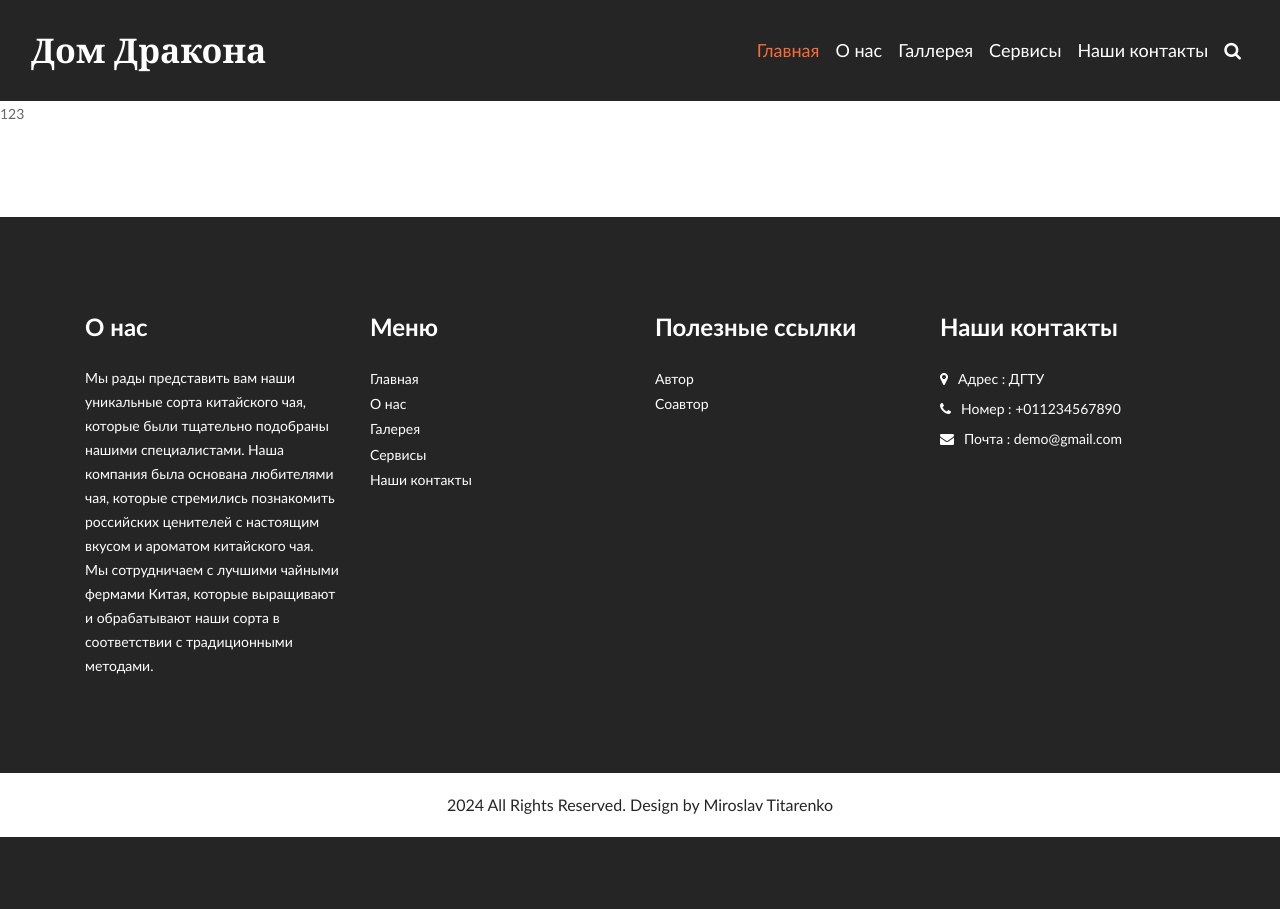
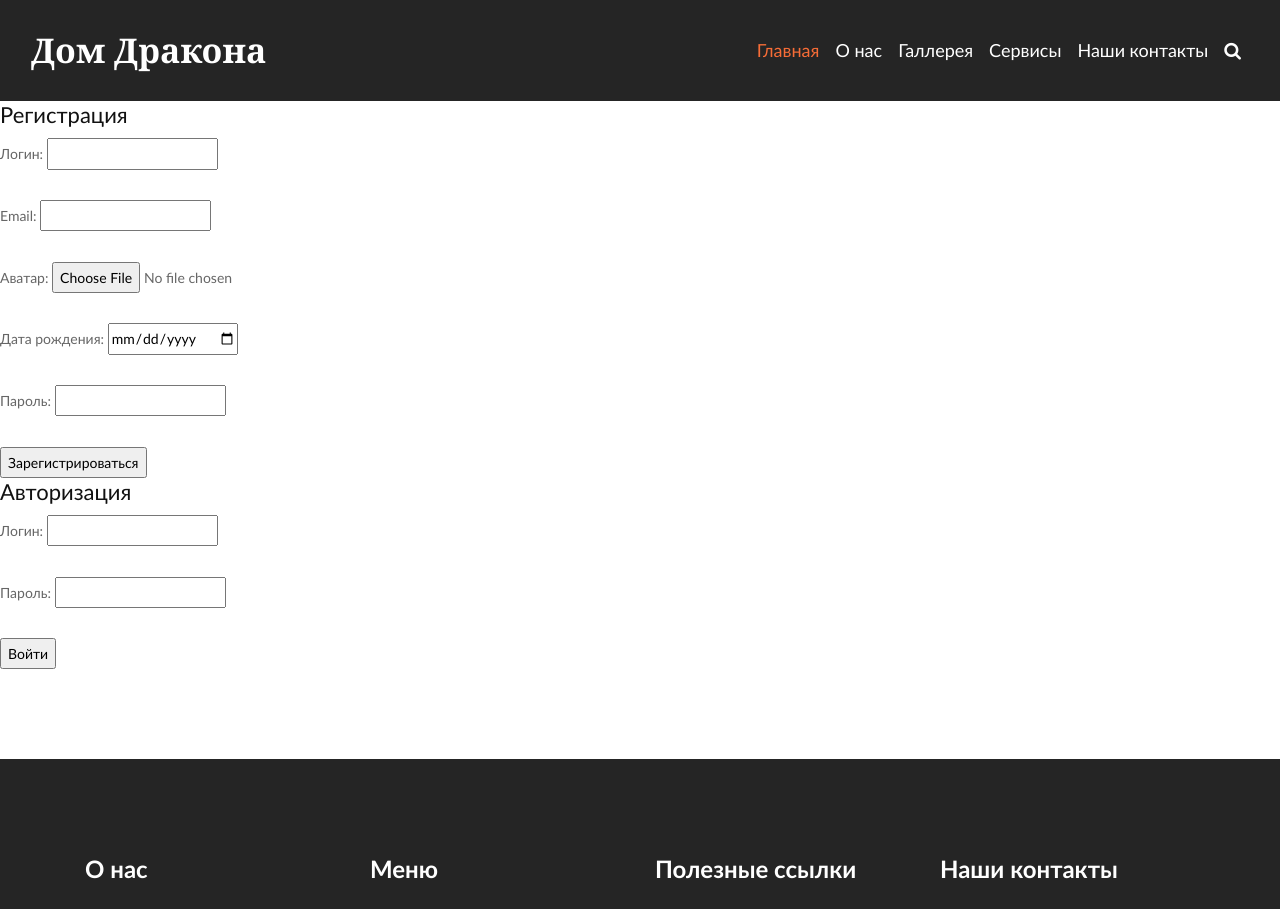
Before and after one commit to b221b/dragon-housePHP, a PHP site: page /logreg.php in a window 1280 px wide. Shown: the top 909 px of the page. Before the commit the page ends 837 px from the top, so only its background shows below. Run offline with PHP 8.4, Linux system fonts and the light colour scheme; some libraries are stand-ins or nearby versions.

Commit message:
сделал страницу логрег

```diff
--- a/logreg.php
+++ b/logreg.php
@@ -31,8 +31,7 @@
     <!-- owl stylesheets -->
     <link rel="stylesheet" href="css/owl.carousel.min.css">
     <link rel="stylesheet" href="css/owl.theme.default.min.css">
-   <link rel="stylesheet" href="https://cdnjs.cloudflare.com/ajax/libs/fancybox/2.1.5/jquery.fancybox.min.css"
-      media="screen">
+    <link rel="stylesheet" href="https://cdnjs.cloudflare.com/ajax/libs/fancybox/2.1.5/jquery.fancybox.min.css" media="screen">
 </head>
 
 <body>
@@ -43,8 +42,7 @@
                 <!-- <div class="logo"><a href="index.html"><img src="images/logo4.png"></a></div> -->
                 <!-- <div class="logo"><a href="index.html">123</div> -->
                 <div class="logo">Дом Дракона</div>
-            <button class="navbar-toggler" type="button" data-toggle="collapse" data-target="#navbarNav"
-               aria-controls="navbarNav" aria-expanded="false" aria-label="Toggle navigation">
+                <button class="navbar-toggler" type="button" data-toggle="collapse" data-target="#navbarNav" aria-controls="navbarNav" aria-expanded="false" aria-label="Toggle navigation">
                     <span class="navbar-toggler-icon"></span>
                 </button>
                 <div class="collapse navbar-collapse" id="navbarNav">
@@ -73,11 +71,37 @@
         </div>
     </div>
     <!--header section end -->
-   <!-- about section start -->
+    <!-- REGISTRATION start -->
 
-   123
+    <div logreg>
+        <!-- Форма регистрации -->
+        <form action="register.php" method="post">
+            <h2>Регистрация</h2>
+            <label for="login">Логин:</label>
+            <input type="text" id="login" name="login"><br><br>
+            <label for="mail">Email:</label>
+            <input type="email" id="mail" name="mail"><br><br>
+            <label for="avatar">Аватар:</label>
+            <input type="file" id="avatar" name="avatar" accept=".png,.jpg,.jpeg"><br><br>
+            <label for="birthday">Дата рождения:</label>
+            <input type="date" id="birthday" name="birthday"><br><br>
+            <label for="password">Пароль:</label>
+            <input type="password" id="password" name="password"><br><br>
+            <input type="submit" value="Зарегистрироваться">
+        </form>
 
-   <!-- about section end -->
+        <!-- Форма авторизации -->
+        <form action="login.php" method="post">
+            <h2>Авторизация</h2>
+            <label for="login">Логин:</label>
+            <input type="text" id="login" name="login"><br><br>
+            <label for="password">Пароль:</label>
+            <input type="password" id="password" name="password"><br><br>
+            <input type="submit" value="Войти">
+        </form>
+    </div>
+
+    <!-- REGISTRATION end -->
     <!-- footer section start -->
     <div class="footer_section layout_padding margin_top90">
         <div class="container">
```
Also changed, not shown: login.php (added, +26 -0 lines), register.php (added, +31 -0 lines). Lines whose indentation alone changed are shown as unchanged.
